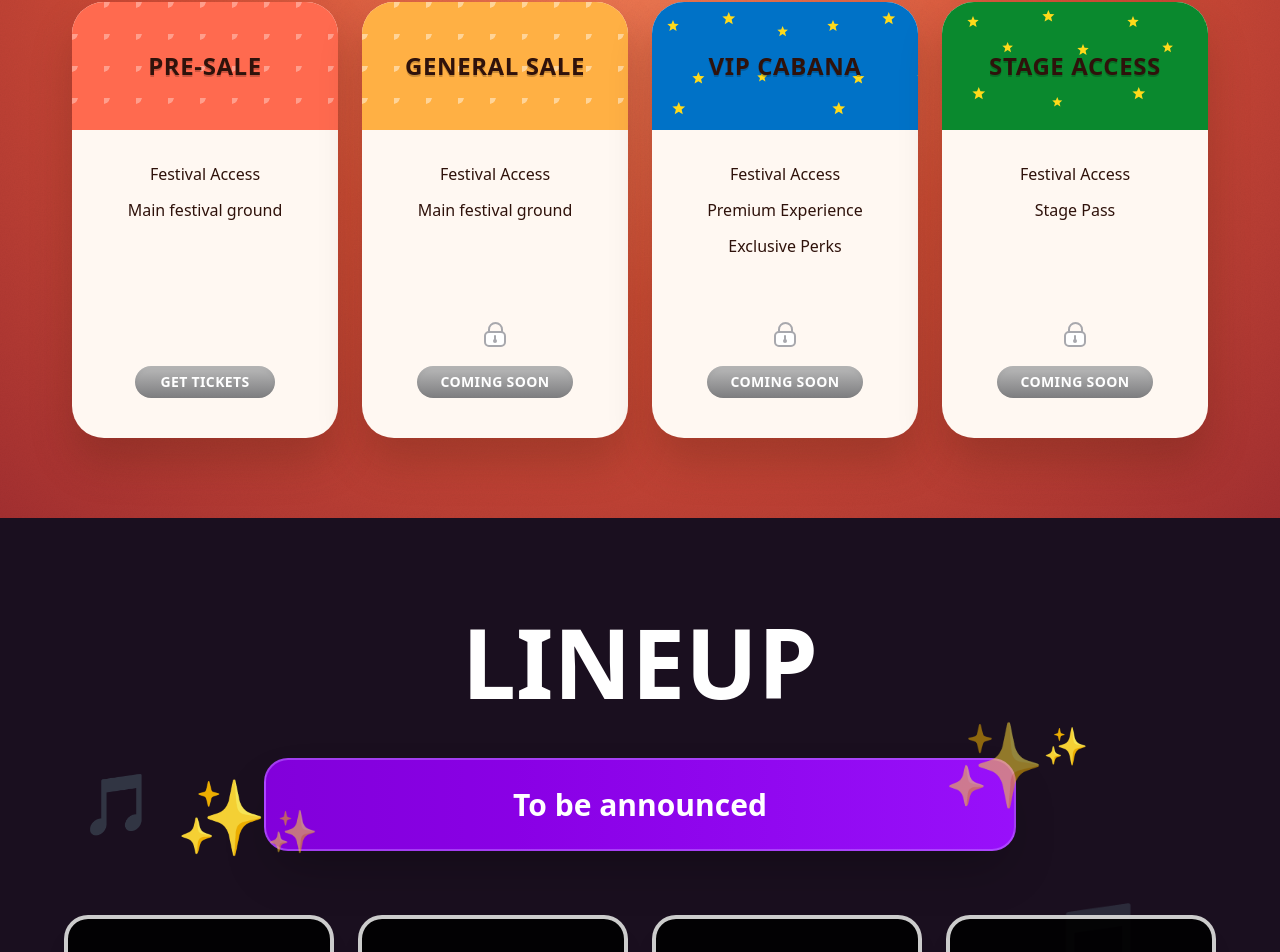
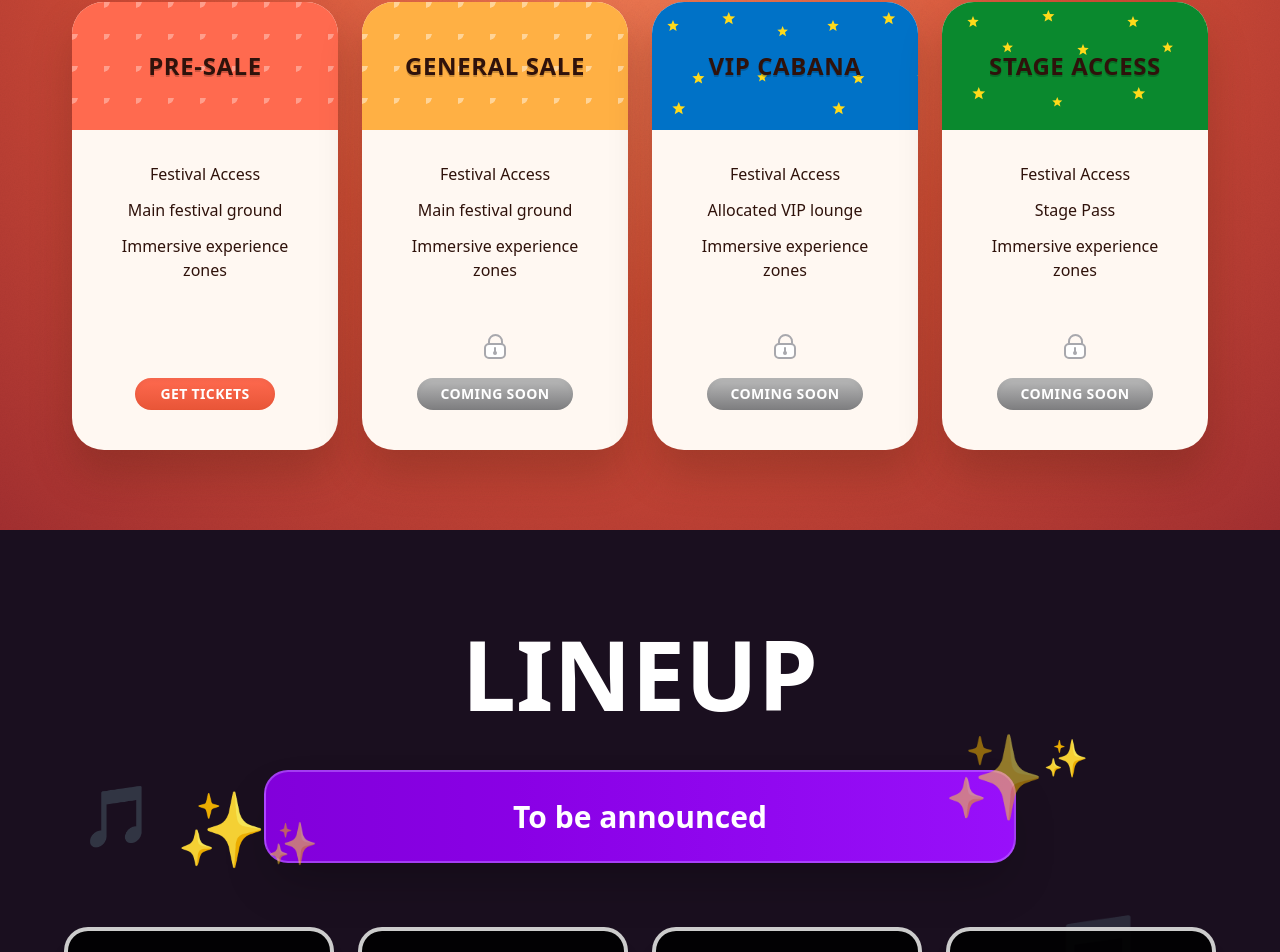
Before and after one commit to BolajiOlajide/danceeko, a Next.js app: page / in a window 1280 px wide. Shown: the part 974-1926 px from the top of the page. Built offline with nearby package versions, Linux system fonts and the light colour scheme.

Commit message:
fix ticket colors

```diff
--- a/src/components/sections/ticket.tsx
+++ b/src/components/sections/ticket.tsx
@@ -21,7 +21,7 @@ const tiers = [
   {
     title: 'Pre-sale',
     pattern: 'coralDots',
-    perks: ['Festival Access', 'Main festival ground'],
+    perks: ['Festival Access', 'Main festival ground', 'Immersive experience zones'],
     locked: false,
     link: 'https://www.jetronticket.com/dance-eko-25',
     buttonColor: 'from-[#ff6a4f] to-[#e85537]',
@@ -29,7 +29,7 @@ const tiers = [
   {
     title: 'General Sale',
     pattern: 'amberDots',
-    perks: ['Festival Access', 'Main festival ground'],
+    perks: ['Festival Access', 'Main festival ground', 'Immersive experience zones'],
     locked: true,
     lockColor: '#a8a8ad',
     buttonColor: 'from-[#bbbbbb] to-[#7d7d7f]',
@@ -37,7 +37,7 @@ const tiers = [
   {
     title: 'VIP CABANA',
     pattern: 'blueStars',
-    perks: ['Festival Access', 'Premium Experience', 'Exclusive Perks'],
+    perks: ['Festival Access', 'Allocated VIP lounge', 'Immersive experience zones'],
     locked: true,
     lockColor: '#a8a8ad',
     buttonColor: 'from-[#bbbbbb] to-[#7d7d7f]',
@@ -45,7 +45,7 @@ const tiers = [
   {
     title: 'STAGE ACCESS',
     pattern: 'greenStars',
-    perks: ['Festival Access', 'Stage Pass'],
+    perks: ['Festival Access', 'Stage Pass', 'Immersive experience zones'],
     locked: true,
     lockColor: '#a8a8ad',
     buttonColor: 'from-[#bbbbbb] to-[#7d7d7f]',
@@ -186,7 +186,7 @@ export function Ticket() {
                         href={tier.link}
                         target="_blank"
                         rel="noopener noreferrer"
-                        className="inline-flex min-w-[140px] cursor-pointer items-center justify-center rounded-full bg-gradient-to-b from-[#bbbbbb] to-[#7d7d7f] px-6 py-1.5 text-sm font-semibold uppercase tracking-wide text-white shadow-inner transition hover:brightness-110"
+                        className={`inline-flex min-w-[140px] cursor-pointer items-center justify-center rounded-full bg-linear-to-b from-[#bbbbbb] to-[#7d7d7f] px-6 py-1.5 text-sm font-semibold uppercase tracking-wide text-white shadow-inner transition hover:brightness-110 ${tier.buttonColor}`}
                       >
                         Get Tickets
                       </a>
```
